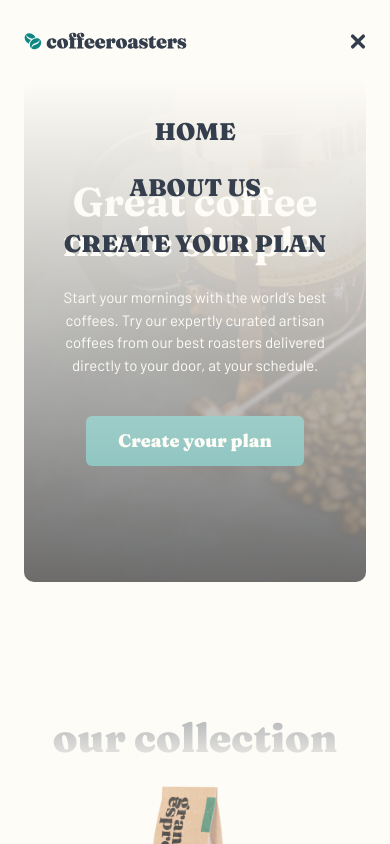
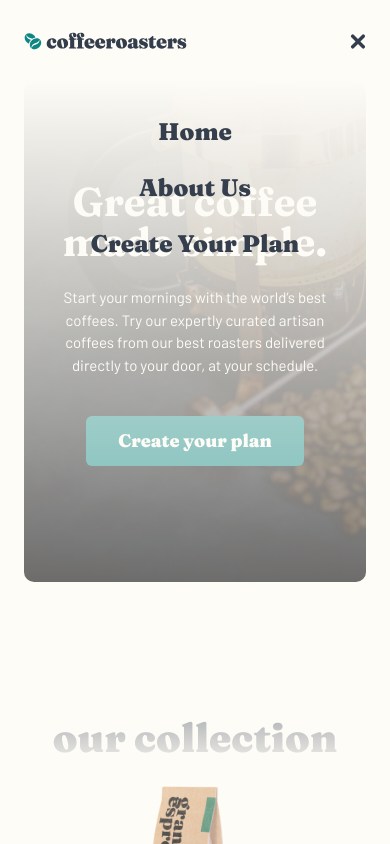
Before and after one commit to zyadfallatah/frontend-mentor-challenge-10, a React (Vite) app: page / in a window 390 px wide. Both pictures are taken after a click on the picture 358 px from the left and 41 px from the top of the page. Shown: the top 844 px of the page. Built offline with nearby package versions, Linux system fonts and the light colour scheme.

Commit message:
Navbar responsive bug fix

```diff
--- a/src/components/NavBar.tsx
+++ b/src/components/NavBar.tsx
@@ -7,7 +7,7 @@ import closeIcon from "../assets/shared/mobile/icon-close.svg";
 const mobileDesign = `block absolute py-10 left-0 top-20 z-50 bg-gradient-to-b from-light-cream to-transparent grad
   w-full text-center text-dark-grey-blue font-[900] space-y-8 min-h-svh text-[24px] fraunces`;
 
-const desktopDesign = `md:uppercase gap-8 font-semibold text-grey text-[12px]`;
+const desktopDesign = `md:uppercase gap-8 font-bold text-grey text-[12px]`;
 
 const NavBar = () => {
   const [isNavActive, setIsNavActive] = useState(false);
@@ -33,7 +33,7 @@ const NavBar = () => {
       />
 
       <ul
-        className={`uppercase ${
+        className={`md:uppercase ${
           isNavActive ? appliedDesign : "hidden"
         } md:flex md:${appliedDesign}`}
       >
```
